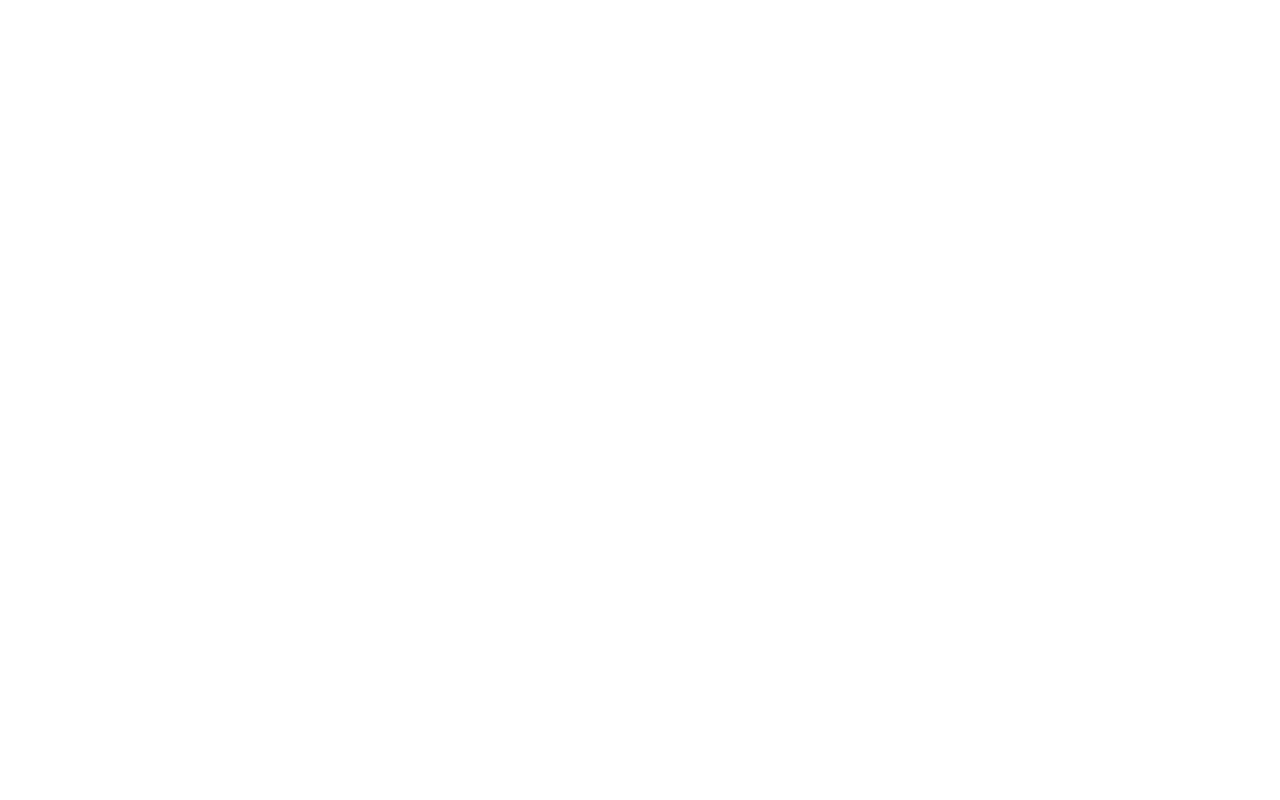
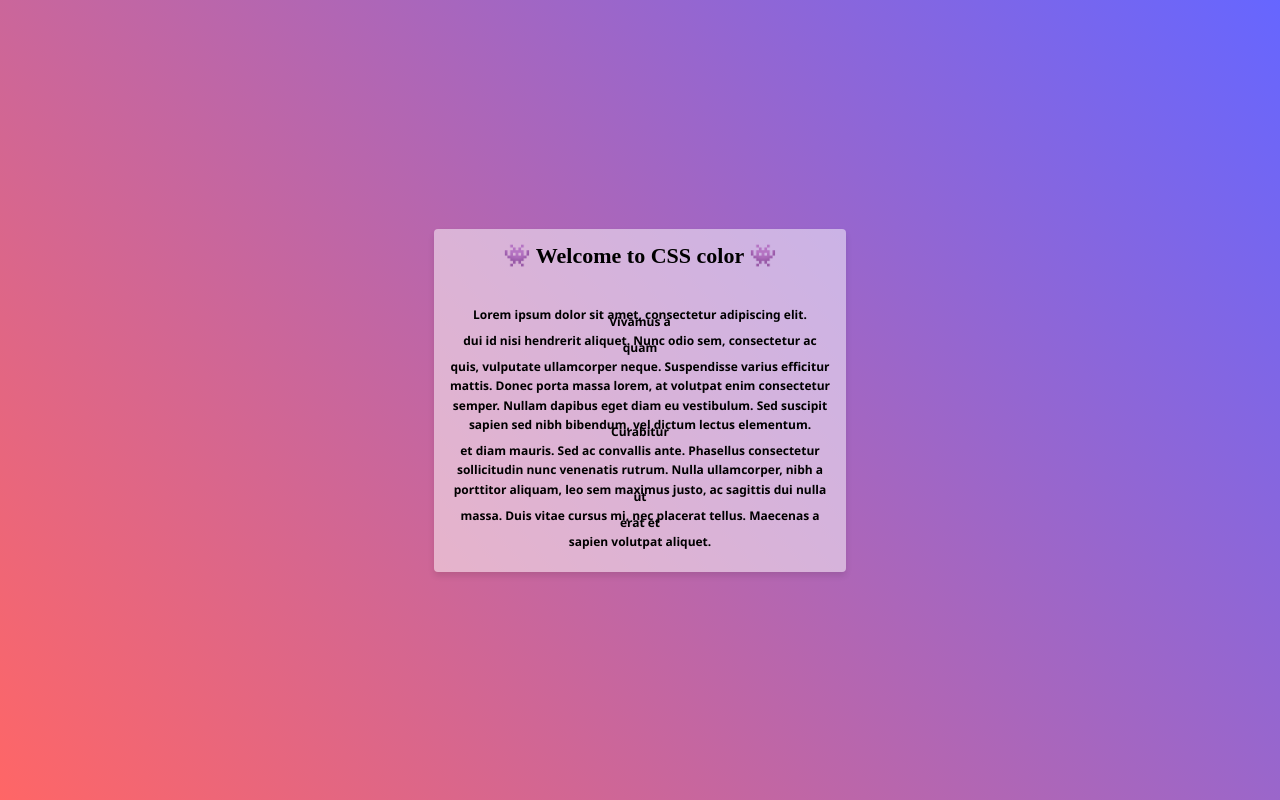
Before and after one commit to techupth/css-colors-fe1-earth-pimmy-win, a website: page index.html in a window 1280 px wide. Drawn offline with Linux system fonts and the light colour scheme.

Commit message:
feat(ex1 css color): task

```diff
--- a/index.html
+++ b/index.html
@@ -10,7 +10,26 @@
 </head>
 
 <body>
-  <!-- Start coding here -->
+  <div class="main-item">
+      <div class="welcome-card glossy-element" id="card">
+          <span class="welcome">👾 Welcome to CSS color 👾</span>
+          <div class="centered-span">
+
+              <p>Lorem ipsum dolor sit amet, consectetur adipiscing elit. Vivamus a </p>
+              <p>dui id nisi hendrerit aliquet. Nunc odio sem, consectetur ac quam </p>
+              <p>quis, vulputate ullamcorper neque. Suspendisse varius efficitur </p>
+              <p>mattis. Donec porta massa lorem, at volutpat enim consectetur </p>
+              <p>semper. Nullam dapibus eget diam eu vestibulum. Sed suscipit </p>
+              <p>sapien sed nibh bibendum, vel dictum lectus elementum. Curabitur </p>
+              <p>et diam mauris. Sed ac convallis ante. Phasellus consectetur </p>
+              <p>sollicitudin nunc venenatis rutrum. Nulla ullamcorper, nibh a </p>
+              <p>porttitor aliquam, leo sem maximus justo, ac sagittis dui nulla ut </p>
+              <p>massa. Duis vitae cursus mi, nec placerat tellus. Maecenas a erat et </p>
+              <p>sapien volutpat aliquet.</p>
+
+          </div>
+      </div>
+  </div>
 </body>
 
 </html>
--- a/style.css
+++ b/style.css
@@ -1 +1,50 @@
-/* Start coding here */
+html, body {
+    margin: 0;
+    padding: 0;
+}
+
+
+p {
+    line-height: 0.6;
+}
+
+.main-item {
+    width: 100vw;
+    height: 100vh;
+    display: flex;
+    flex-direction: row;
+    justify-content: center;
+    align-items: center;
+    background-image: linear-gradient(50deg, hsl(0, 100%, 70%), hsl(240, 100%, 70%))
+}
+
+
+.welcome-card {
+    display: flex;
+    flex-direction: column;
+    justify-content: space-between;
+    align-items: center;
+    position: relative;
+    width: 30%;
+    font-size: 22px;
+    font-weight: bold;
+    gap: 30px;
+
+    padding: 14px;
+    margin: 20px;
+}
+
+.centered-span {
+    display: block;
+    text-align: center;
+
+    font-family: 'Segoe UI', Tahoma, Geneva, Verdana, sans-serif;
+    font-size: 12px;
+    font-weight: bold;
+}
+
+.glossy-element {
+    background-color: hsla(0, 50%, 100%, 0.5);
+    border-radius: 4px; /* Rounded corners */
+    box-shadow: 0 4px 6px rgba(0, 0, 0, 0.1);
+}
```
